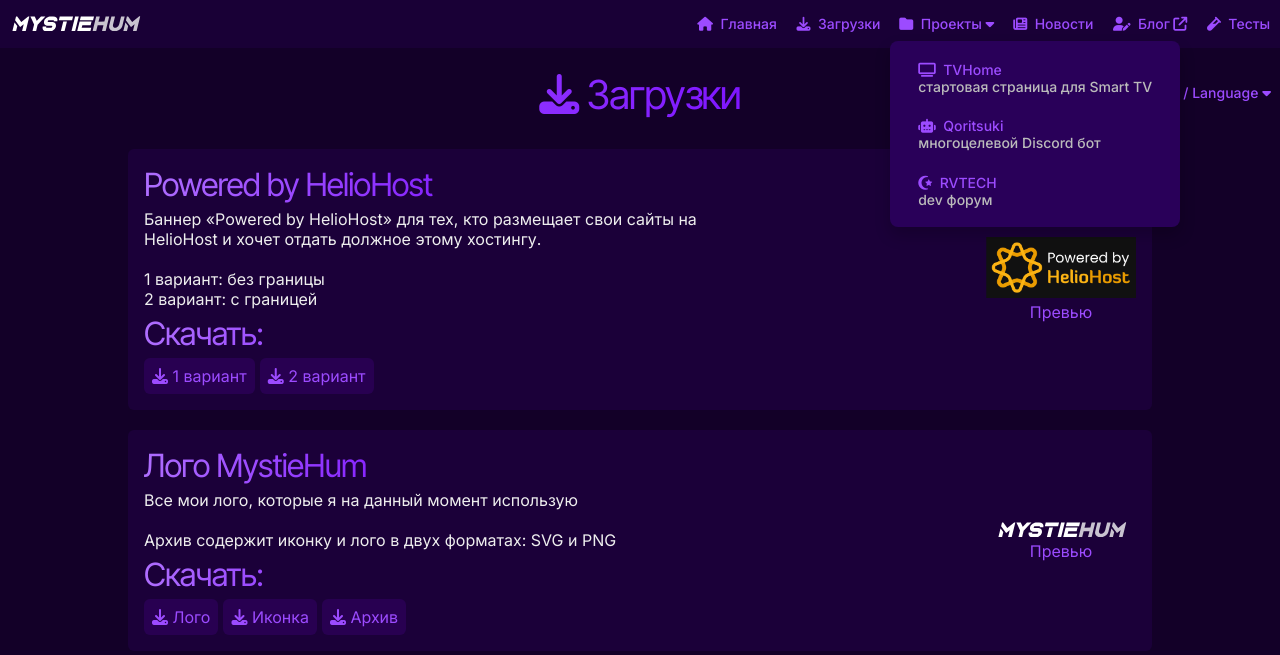
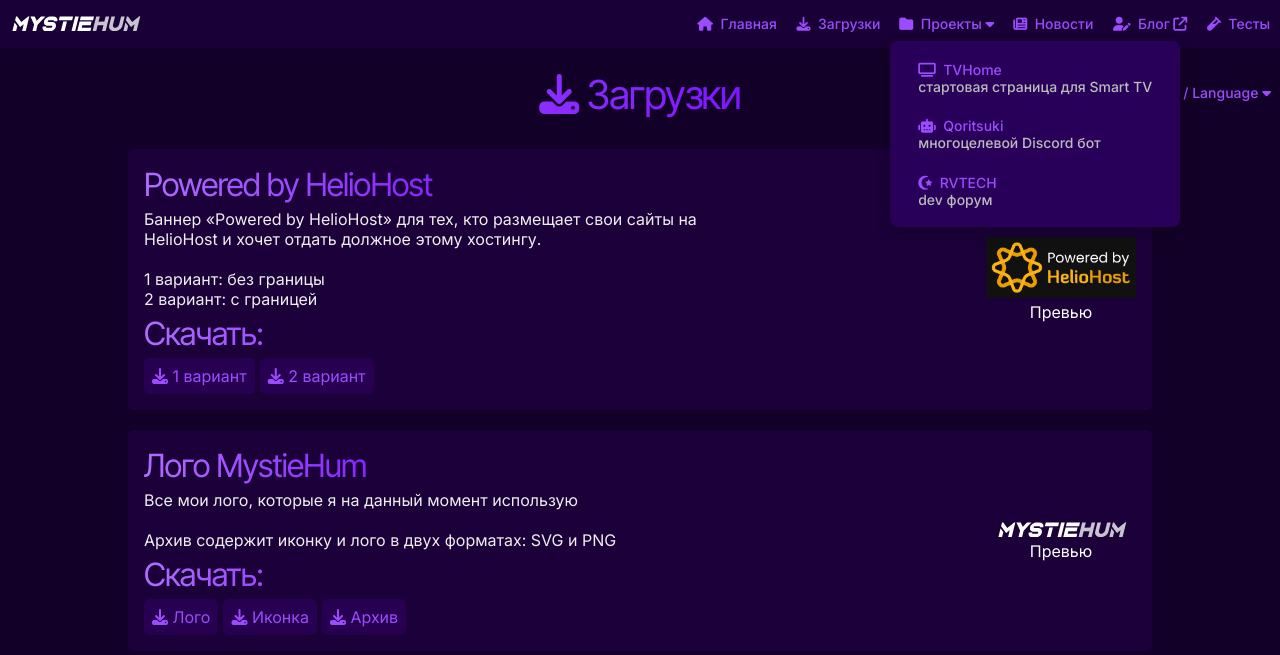
Before and after one commit to 4vanyek/therealvanyek-ml, a PHP site: page /dl/index.html in a window 1280 px wide, after a click on "Проекты". Shown: the top 655 px of the page. Run offline with PHP 8.4, Linux system fonts and the light colour scheme; some libraries are stand-ins or nearby versions.

Commit message:
несколько фиксов

```diff
--- a/css/general.css
+++ b/css/general.css
@@ -116,7 +116,7 @@ a::after {
     font-size: 14px;
 }
 
-a:visited, a, span.site-url, span.translatable {
+a:visited, a, span.site-url, footer p.rev a.internal_link span.translatable {
     color: var(--main-color);
 }
 a:hover {
--- a/dl/index.html
+++ b/dl/index.html
@@ -54,7 +54,7 @@
     <br>
     <div class="page-title">
         <h2 class="tcent translatable" data-translationkey="downloads"><i class="fa-solid fa-download"></i>&nbsp;Загрузки</h2>
-        <div class="dropdown" style="margin-top: -44px;float: right;">
+        <div class="lang-dropdown dropdown" style="margin-top: -44px;float: right;">
             <button onclick="showLangDropdown()" class="dropbtn"><i class="fa-solid fa-globe"></i>&nbsp;&nbsp;Язык / Language
                 <i class="fa-solid fa-caret-down"></i>
             </button>
--- a/index.html
+++ b/index.html
@@ -1,7 +1,6 @@
 <!DOCTYPE html>
 <html lang="en">
 <head>
-    <script src="/scripts/translate.min.js"></script>
     <!-- start favicons -->
     <link rel="apple-touch-icon" sizes="180x180" href="/apple-touch-icon.png">
     <link rel="icon" type="image/png" sizes="32x32" href="/favicon-32x32.png">
@@ -141,6 +140,7 @@
     <script id="footer" src="/scripts/footer.js"></script>
     <script src="/scripts/dropdown.js"></script>
     <script src="/scripts/link.min.js"></script>
+    <script src="/scripts/translate.min.js"></script>
     <script>
         document.addEventListener("DOMContentLoaded", function() {
           let url = "https://proxy.mangaraiku.eu.org/?url=" + encodeURIComponent("https://mystie.bearblog.dev/blog");
--- a/langs/en.json
+++ b/langs/en.json
@@ -12,7 +12,6 @@
   	"download2": "<i class='fa-solid fa-download'></i>&nbsp;2nd variant",
   	"preview": "Preview",
   	"heliohost-desc": "The “Powered by HelioHost” banner is for those who host their sites on HelioHost and want to give credit to this hosting.<br><br>1st variant: without border<br>2nd variant: with border",
-
   	"homepage_nav": "<i class='fa-solid fa-house'></i>&nbsp;&nbsp;Homepage",
   	"downloads_nav": "<i class='fa-solid fa-download'></i>&nbsp;&nbsp;Downloads",
   	"projects_nav": "<i class='fa-solid fa-folder'></i>&nbsp;&nbsp;Projects&nbsp;<i class='fa-solid fa-caret-down'></i>",
@@ -22,7 +21,6 @@
   	"news_nav": "<i class='fa-solid fa-newspaper'></i>&nbsp;&nbsp;News",
   	"blog_nav": "<i class='fa-solid fa-user-pen'></i>&nbsp;&nbsp;Blog",
   	"tests_nav": "<i class='fa-solid fa-vial'></i>&nbsp;&nbsp;Tests",
-
   	"welcome_index": "Welcome to my site!",
   	"welcome_desc_index": "This site was created as a kind of portfolio to show my projects.",
   	"aboutme_h2_index": "About me:",
@@ -30,11 +28,9 @@
   	"myprojects_index": "My projects:",
   	"go": "Go",
   	"invite": "Invite",
-
   	"qoritsuki_desc_index": "“completely original” Discord bot",
   	"rvtech_small_desc": "dev forum",
   	"tvhome_small_desc": "start page for Smart TVs",
-
   	"comments_h2": "Comments:",
   	"status": "Status",
   	"revision_from": "revision from",
--- a/langs/ru.json
+++ b/langs/ru.json
@@ -12,7 +12,6 @@
   	"download2": "<i class='fa-solid fa-download'></i>&nbsp;2 вариант",
   	"preview": "Превью",
   	"heliohost-desc": "Баннер «Powered by HelioHost» для тех, кто размещает свои сайты на HelioHost и хочет отдать должное этому хостингу.<br><br>1 вариант: без границы<br>2 вариант: с границей",
-
   	"homepage_nav": "<i class='fa-solid fa-house'></i>&nbsp;&nbsp;Главная",
   	"downloads_nav": "<i class='fa-solid fa-download'></i>&nbsp;&nbsp;Загрузки",
   	"projects_nav": "<i class='fa-solid fa-folder'></i>&nbsp;&nbsp;Проекты&nbsp;<i class='fa-solid fa-caret-down'></i>",
@@ -22,7 +21,6 @@
   	"news_nav": "<i class='fa-solid fa-newspaper'></i>&nbsp;&nbsp;Новости",
   	"blog_nav": "<i class='fa-solid fa-user-pen'></i>&nbsp;&nbsp;Блог",
   	"tests_nav": "<i class='fa-solid fa-vial'></i>&nbsp;&nbsp;Тесты",
-
   	"welcome_index": "Добро пожаловать на мой сайт!",
   	"welcome_desc_index": "Этот сайт был создан как некое портфолио для того, чтобы показать свои проекты.",
   	"aboutme_h2_index": "Обо мне:",
```
